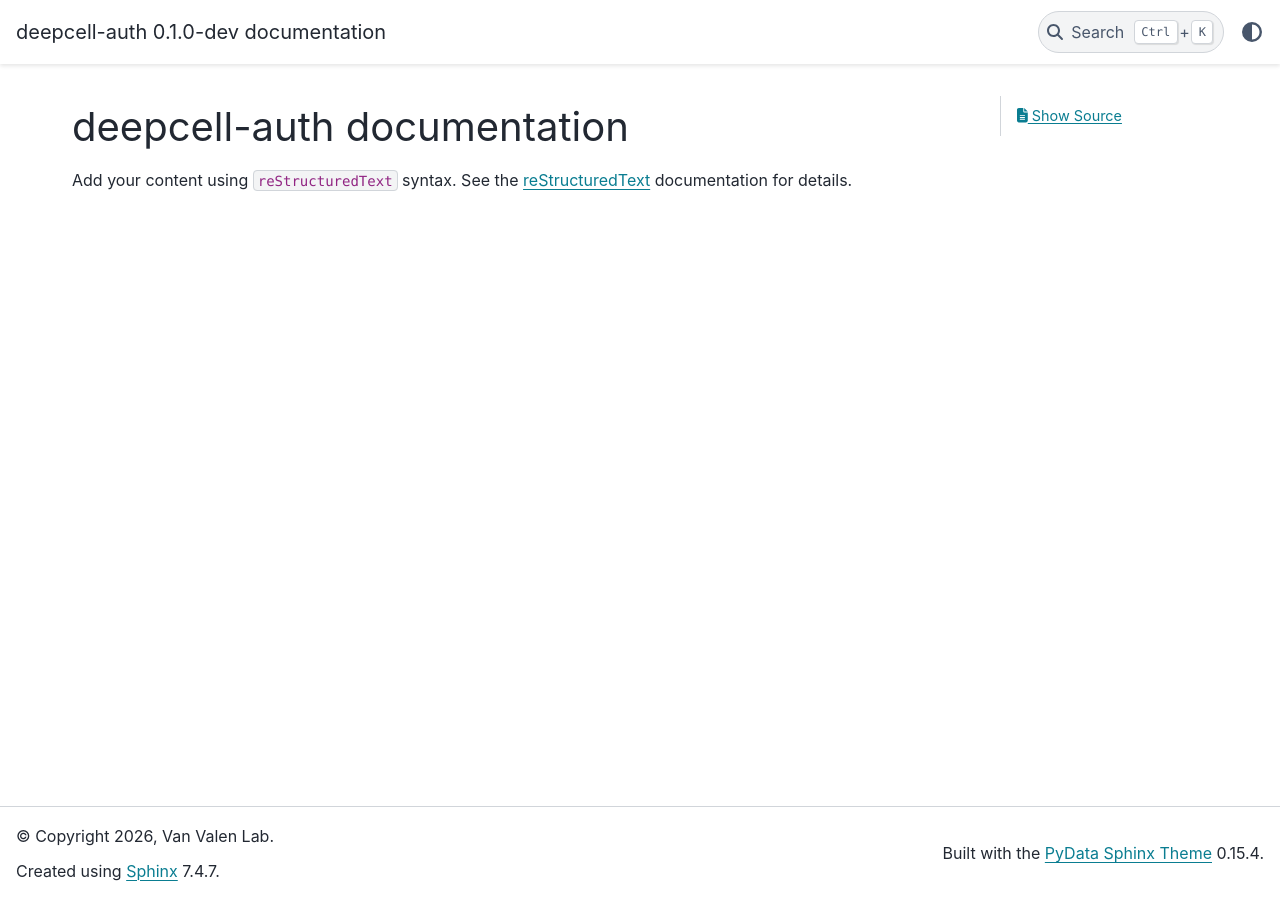
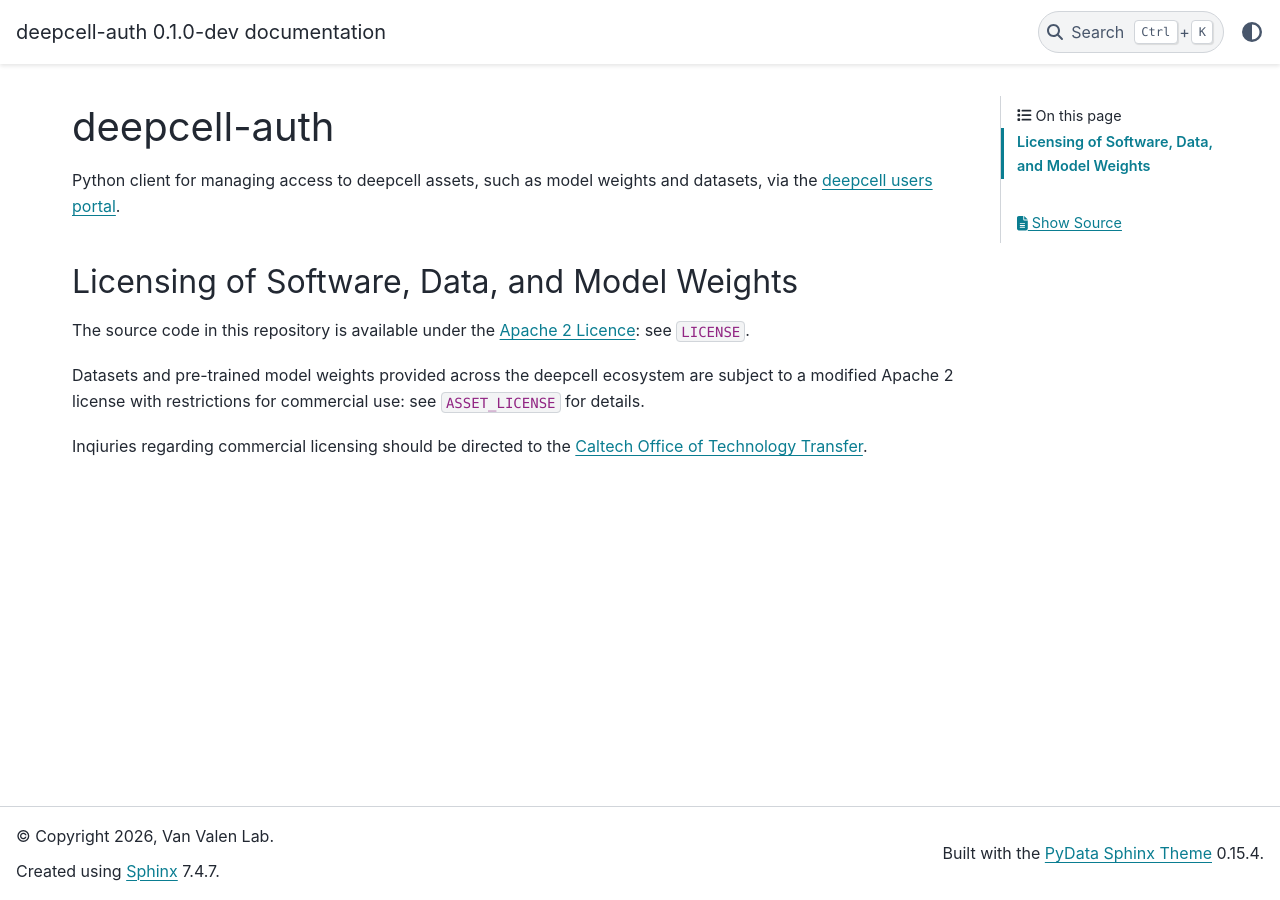
Before and after one commit to vanvalenlab/deepcell-auth, a Sphinx documentation site: the page built from docs/index.rst, in a window 1280 px wide. Built offline with Sphinx 7.4.7 and the PyData theme 0.15.4, drawn with Linux system fonts in a browser that asks for light colours.

Commit message:
DOC: Update index with README txt.

```diff
--- a/docs/index.rst
+++ b/docs/index.rst
@@ -1,14 +1,24 @@
-.. deepcell-auth documentation master file, created by
-   sphinx-quickstart on Mon Jun 29 01:44:34 2026.
-   You can adapt this file completely to your liking, but it should at least
-   contain the root `toctree` directive.
+deepcell-auth
+=============
 
-deepcell-auth documentation
-===========================
+Python client for managing access to deepcell assets, such as model weights
+and datasets, via the `deepcell users portal <https://users.deepcell.org>`_.
 
-Add your content using ``reStructuredText`` syntax. See the
-`reStructuredText <https://www.sphinx-doc.org/en/master/usage/restructuredtext/index.html>`_
-documentation for details.
+Licensing of Software, Data, and Model Weights
+----------------------------------------------
+
+The source code in this repository is available under the
+`Apache 2 Licence <https://opensource.org/license/apache-2.0>`_: see
+``LICENSE``.
+
+Datasets and pre-trained model weights provided across the deepcell ecosystem
+are subject to a modified Apache 2 license with restrictions for commercial
+use: see ``ASSET_LICENSE`` for details.
+
+Inqiuries regarding commercial licensing should be directed to the
+`Caltech Office of Technology Transfer <ottcp>`_.
+
+.. _ottcp: https://innovation.caltech.edu/about-ottcp/contact-us#send-us-a-message
 
 
 .. toctree::
```
